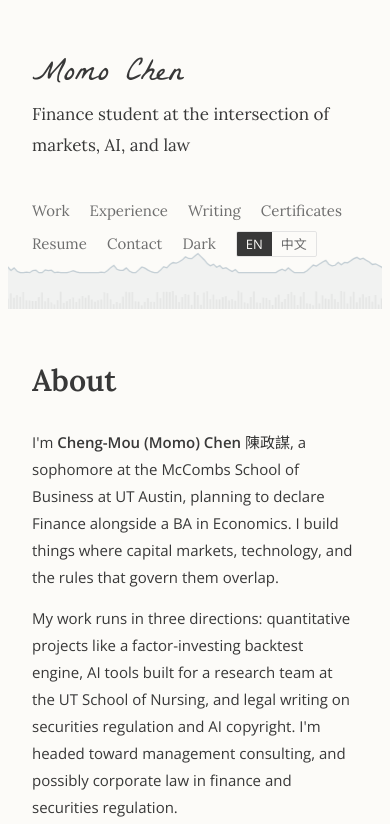
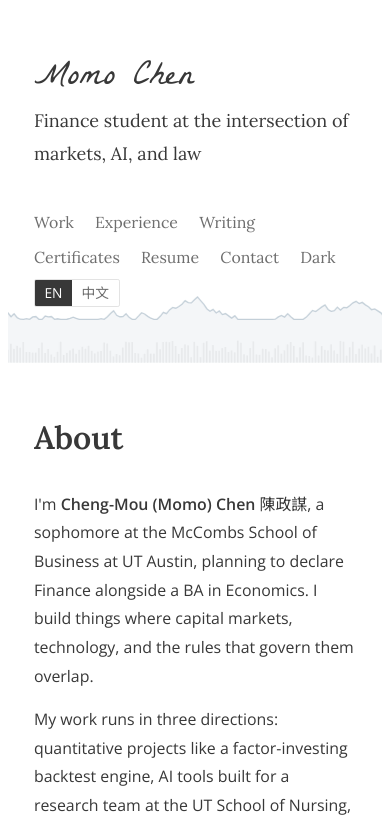
Before and after one commit to CMOMO7581/momo-website-cli, a Next.js app: page / in a window 390 px wide. Shown: the top 824 px of the page. Built offline with nearby package versions, Linux system fonts and the light colour scheme.

Commit message:
Restore the design's white colors and scale the page up
Back to --bg #FFFFFF / --field #FAFAFA. Everything is enlarged evenly
with zoom: 1.15 on larger screens, 1.06 on phones (<=620px).

Co-Authored-By: Claude Opus 5.5 <noreply@anthropic.com>

```diff
--- a/app/globals.css
+++ b/app/globals.css
@@ -1,11 +1,11 @@
 :root{
-  --bg:#FCFBF8;         /* very slight cream white */
+  --bg:#FFFFFF;
   --text:#383838;
   --text-2:#6E6E6E;
   --rule:#E3E3E3;
   --icon:#2E5A7A;       /* muted navy for pictograms and link hover */
   --figure:#B4520A;     /* burnt orange, only on headline numbers */
-  --field:#F6F5F1;
+  --field:#FAFAFA;
   --script:"La Belle Aurore", "Snell Roundhand", cursive;
   --serif:"Lora", "Noto Serif TC", Georgia, serif;
   --sans:"Open Sans", "Noto Sans TC", "Helvetica Neue", Arial, sans-serif;
@@ -23,6 +23,9 @@
 html{scroll-behavior:smooth;scroll-padding-top:24px}
 @media (prefers-reduced-motion: reduce){html{scroll-behavior:auto}}
 body{background:var(--bg);color:var(--text);font:400 15px/1.8 var(--sans);-webkit-font-smoothing:antialiased}
+/* Scales the whole design up evenly: 15% on larger screens, 6% on phones. */
+body{zoom:1.15}
+@media (max-width:620px){body{zoom:1.06}}
 html[lang="zh-Hant"] body{font-size:15.5px;line-height:1.9}
 html[lang="zh-Hant"] .kicker{letter-spacing:.12em}
 .page{max-width:760px;margin:0 auto;padding-left:max(24px,env(safe-area-inset-left,0px));padding-right:max(24px,env(safe-area-inset-right,0px));padding-block:48px 40px}
```
